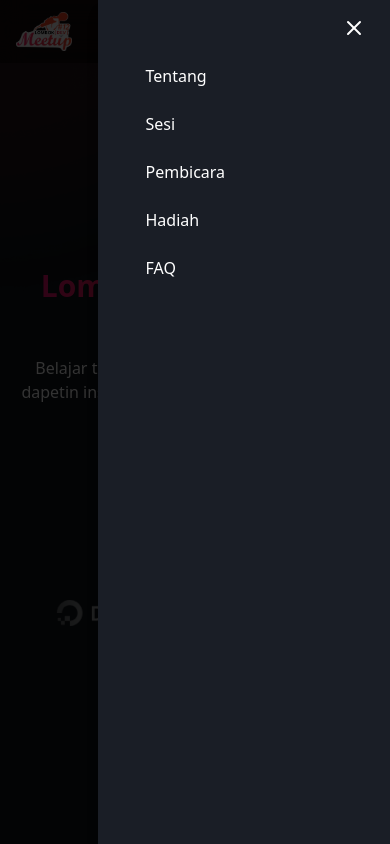
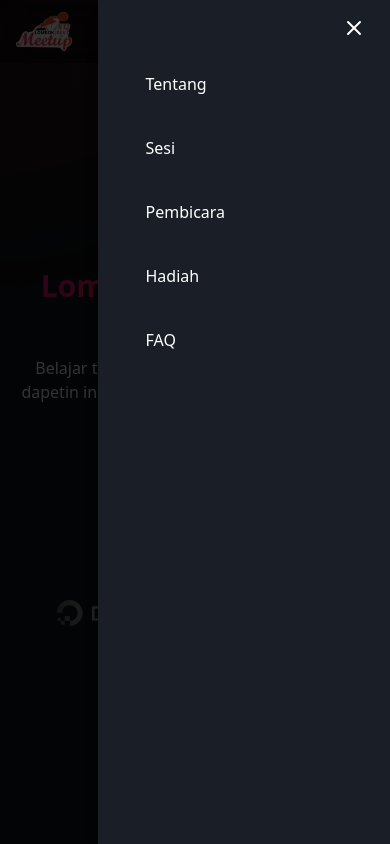
Before and after one commit to galuhsatria/lombokdev-meetup-12, a Next.js app: page / in a window 390 px wide. Both pictures are taken after a click on the button 362 px from the left and 31 px from the top of the page. Shown: the top 844 px of the page. Built offline with nearby package versions, Linux system fonts and the light colour scheme.

Commit message:
style(navbar): close navbar when click links in mobile

```diff
--- a/src/components/navbar.jsx
+++ b/src/components/navbar.jsx
@@ -4,7 +4,7 @@ import Image from 'next/image';
 import Link from 'next/link';
 import React, { useState, useEffect } from 'react';
 import { IoMenu } from 'react-icons/io5';
-import { Sheet, SheetContent, SheetTrigger } from '@/components/ui/sheet';
+import { Sheet, SheetClose, SheetContent, SheetTrigger } from '@/components/ui/sheet';
 
 export default function Navbar() {
   const [isScrolled, setIsScrolled] = useState(false);
@@ -31,7 +31,7 @@ export default function Navbar() {
             src={'/images/logo.png'}
             alt="Logo Lombok Dev Meetup"
             width={70}
-            height={100}
+            height={48}
             className="
           max-md:w-14"
           />
@@ -39,31 +39,13 @@ export default function Navbar() {
 
         <div className={`menu transition-all duration-200 max-md:hidden`}>
           <ul className="flex">
-            <li>
-              <Link href="#tentang" className="no-underline font-medium hover:bg-black/20 rounded-md px-6 py-2 transition-all duration-200 text-white cursor-pointer">
-                Tentang
-              </Link>
-            </li>
-            <li>
-              <Link href="#sesi" className="no-underline text-white cursor-pointer hover:bg-black/20 rounded-md px-6 py-2 transition-all duration-200 ">
-                Sesi
-              </Link>
-            </li>
-            <li>
-              <Link href="#pembicara" className="no-underline text-white cursor-pointer hover:bg-black/20 rounded-md px-6 py-2 transition-all duration-200 ">
-                Pembicara
-              </Link>
-            </li>
-            <li>
-              <Link href="hadiah" className="no-underline text-white cursor-pointer hover:bg-black/20 rounded-md px-6 py-2 transition-all duration-200 ">
-                Hadiah
-              </Link>
-            </li>
-            <li>
-              <Link href="#FAQ" className="no-underline text-white cursor-pointer hover:bg-black/20 rounded-md px-6 py-2 transition-all duration-200 ">
-                FAQ
-              </Link>
-            </li>
+            {links.map((link, index) => (
+              <li key={index}>
+                <Link href={link.link} className="no-underline text-white cursor-pointer hover:bg-black/20 rounded-md px-6 py-2 transition-all duration-200 ">
+                  {link.label}
+                </Link>
+              </li>
+            ))}
           </ul>
         </div>
 
@@ -72,36 +54,41 @@ export default function Navbar() {
             <IoMenu className="text-2xl text-white" />
           </SheetTrigger>
           <SheetContent className="bg-[#1A1E26] border-none">
-            <ul className="flex gap-6 flex-col mt-10">
-              <li>
-                <Link href="#tentang" className="no-underlin transition-all duration-200 text-white cursor-pointer hover:bg-black/20 rounded-md px-6 py-2 ">
-                  Tentang
-                </Link>
-              </li>
-              <li>
-                <Link href="#sesi" className="no-underline text-white cursor-pointer hover:bg-black/20 rounded-md px-6 py-2 transition-all duration-200 ">
-                  Sesi
-                </Link>
-              </li>
-              <li>
-                <Link href="#pembicara" className="no-underline text-white cursor-pointer hover:bg-black/20 rounded-md px-6 py-2 transition-all duration-200 ">
-                  Pembicara
-                </Link>
-              </li>
-              <li>
-                <Link href="#hadiah" className="no-underline text-white cursor-pointer hover:bg-black/20 rounded-md px-6 py-2 transition-all duration-200 ">
-                  Hadiah
-                </Link>
-              </li>
-              <li>
-                <Link href="#faq" className="no-underline text-white cursor-pointer hover:bg-black/20 rounded-md px-6 py-2 transition-all duration-200 ">
-                  FAQ
-                </Link>
-              </li>
-            </ul>
+            <div className="flex gap-6 flex-col mt-10">
+              {links.map((link, index) => (
+                <SheetClose key={index} asChild>
+                  <Link href={link.link} className="no-underline text-white cursor-pointer hover:bg-black/20 rounded-md px-6 py-2 transition-all duration-200 ">
+                    {link.label}
+                  </Link>
+                </SheetClose>
+              ))}
+            </div>
           </SheetContent>
         </Sheet>
       </nav>
     </header>
   );
 }
+
+const links = [
+  {
+    label: 'Tentang',
+    link: '#tentang',
+  },
+  {
+    label: 'Sesi',
+    link: '#sesi',
+  },
+  {
+    label: 'Pembicara',
+    link: '#pembicara',
+  },
+  {
+    label: 'Hadiah',
+    link: '#hadiah',
+  },
+  {
+    label: 'FAQ',
+    link: '#faq',
+  },
+];
```
